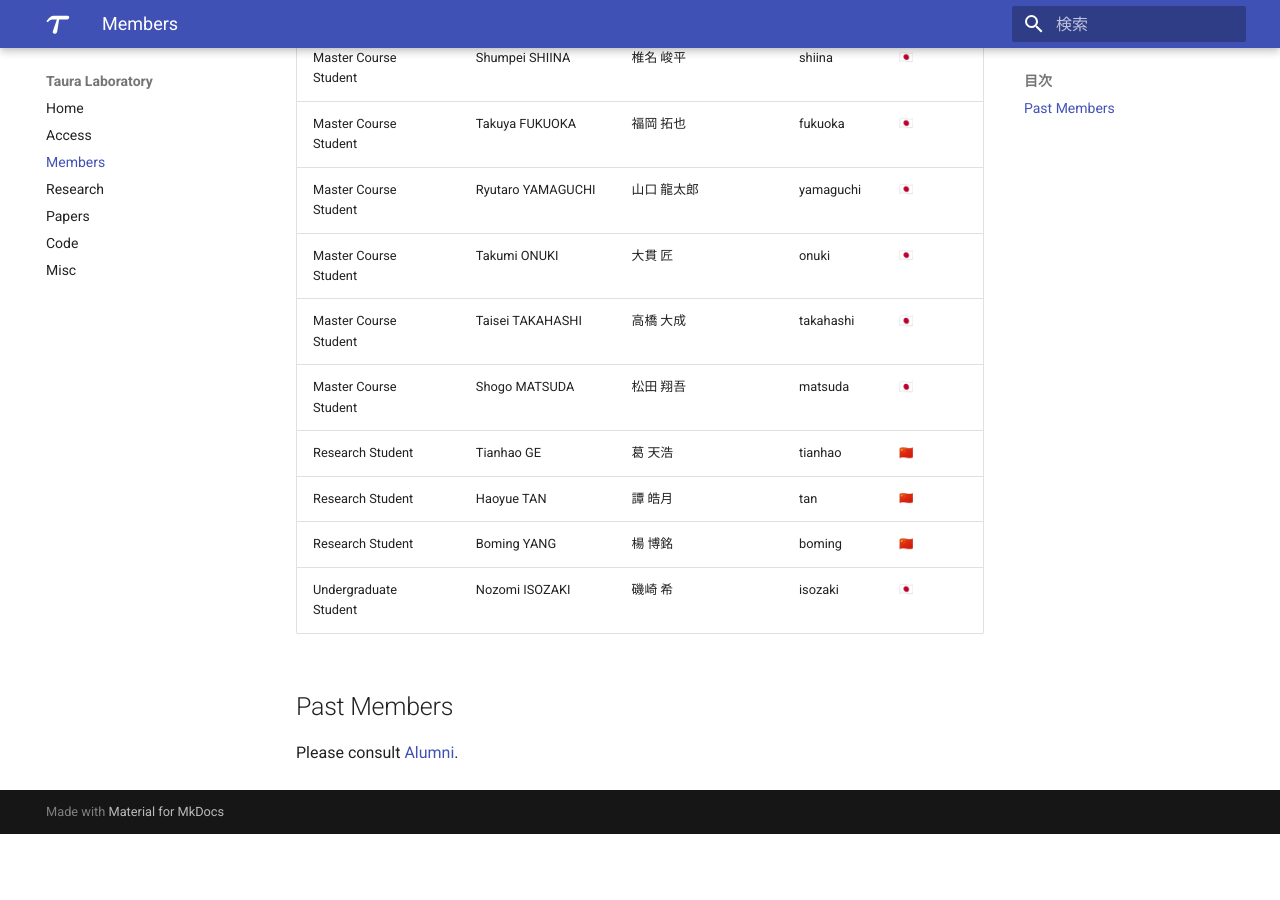
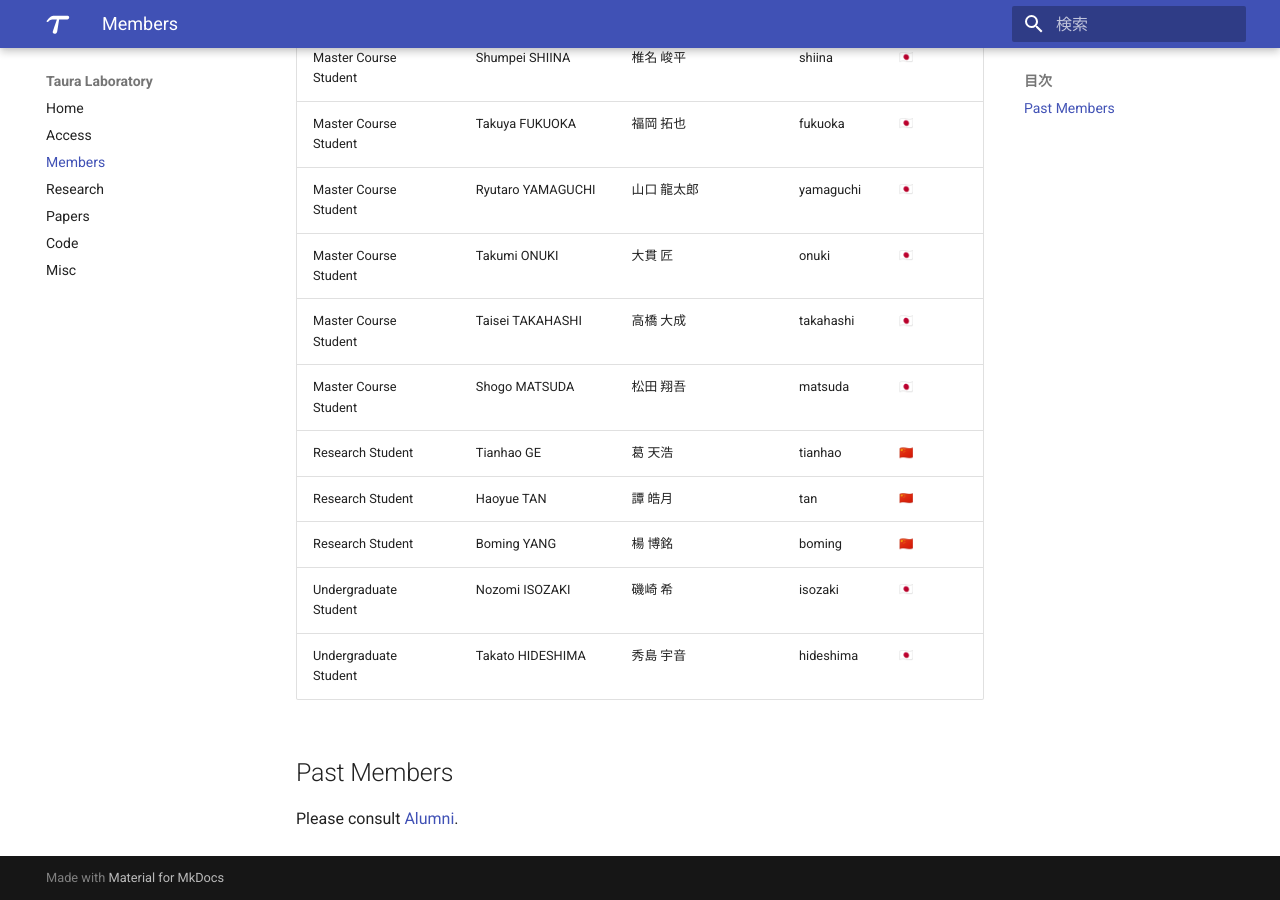
Before and after one commit to Yukayo/taura-lab, an MkDocs documentation site: the page built from docs/members.md, in a window 1280 px wide and 900 px high, scrolled down 764 px. Built offline with MkDocs 1.6.1 and Material for MkDocs 9.7.7, drawn with Linux system fonts in a browser that asks for light colours; emoji names are drawn with the system emoji font; before the commit the page ends 1598 px from its top, so only the background shows below that.

Commit message:
add new member Hideshima to docs/members.md

```diff
--- a/docs/members.md
+++ b/docs/members.md
@@ -23,6 +23,7 @@ Each member's e-mail address is _account_ [at] eidos.ic.i.u-tokyo.ac.jp.
 |Research Student|Haoyue TAN|譚 皓月|tan|:cn:|
 |Research Student|Boming YANG|楊 博銘|boming|:cn:|
 |Undergraduate Student|Nozomi ISOZAKI|磯崎 希 |isozaki |:jp:|
+|Undergraduate Student|Takato HIDESHIMA|秀島 宇音 |hideshima |:jp:|
 
 ## Past Members
 
```
